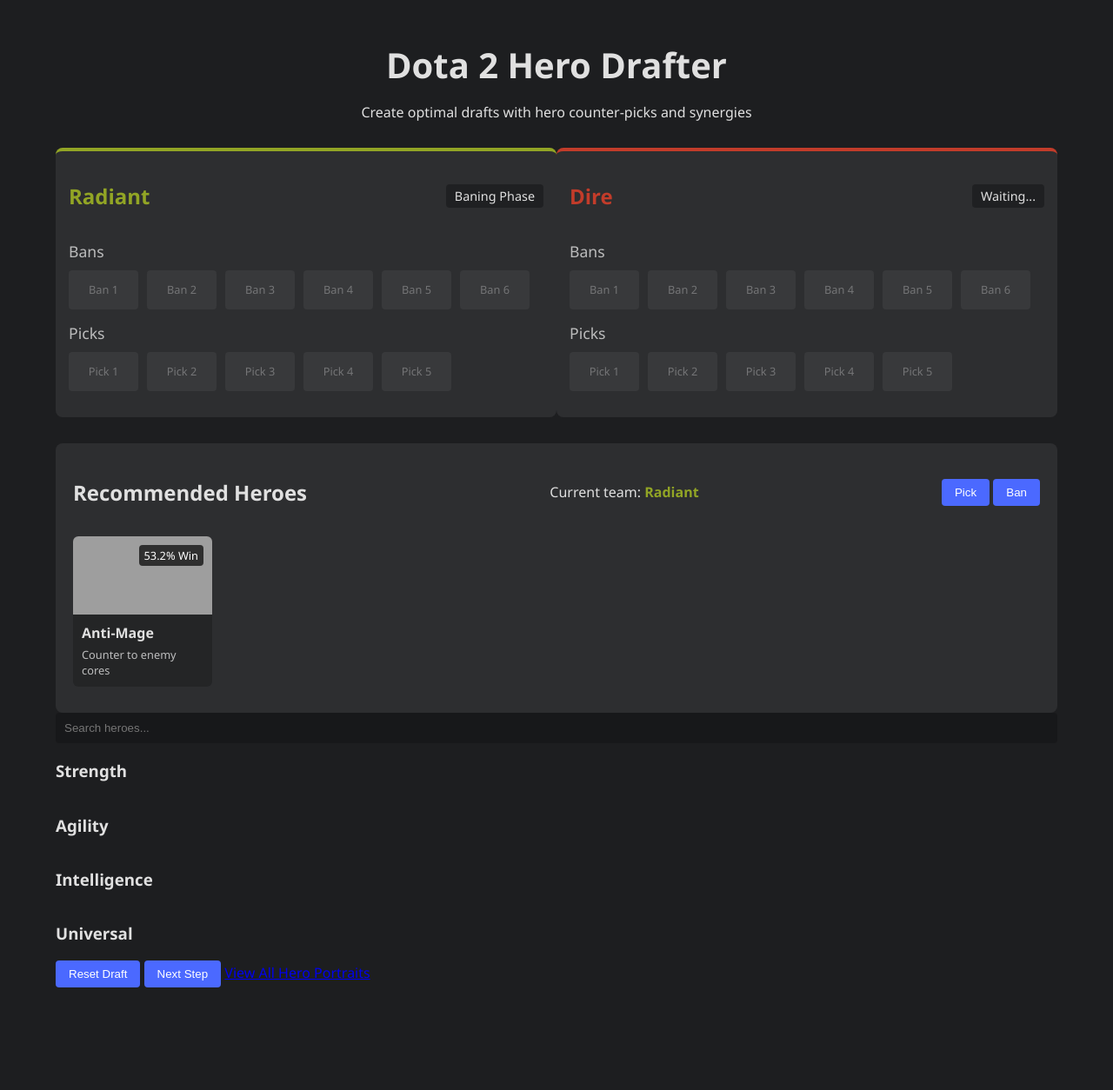
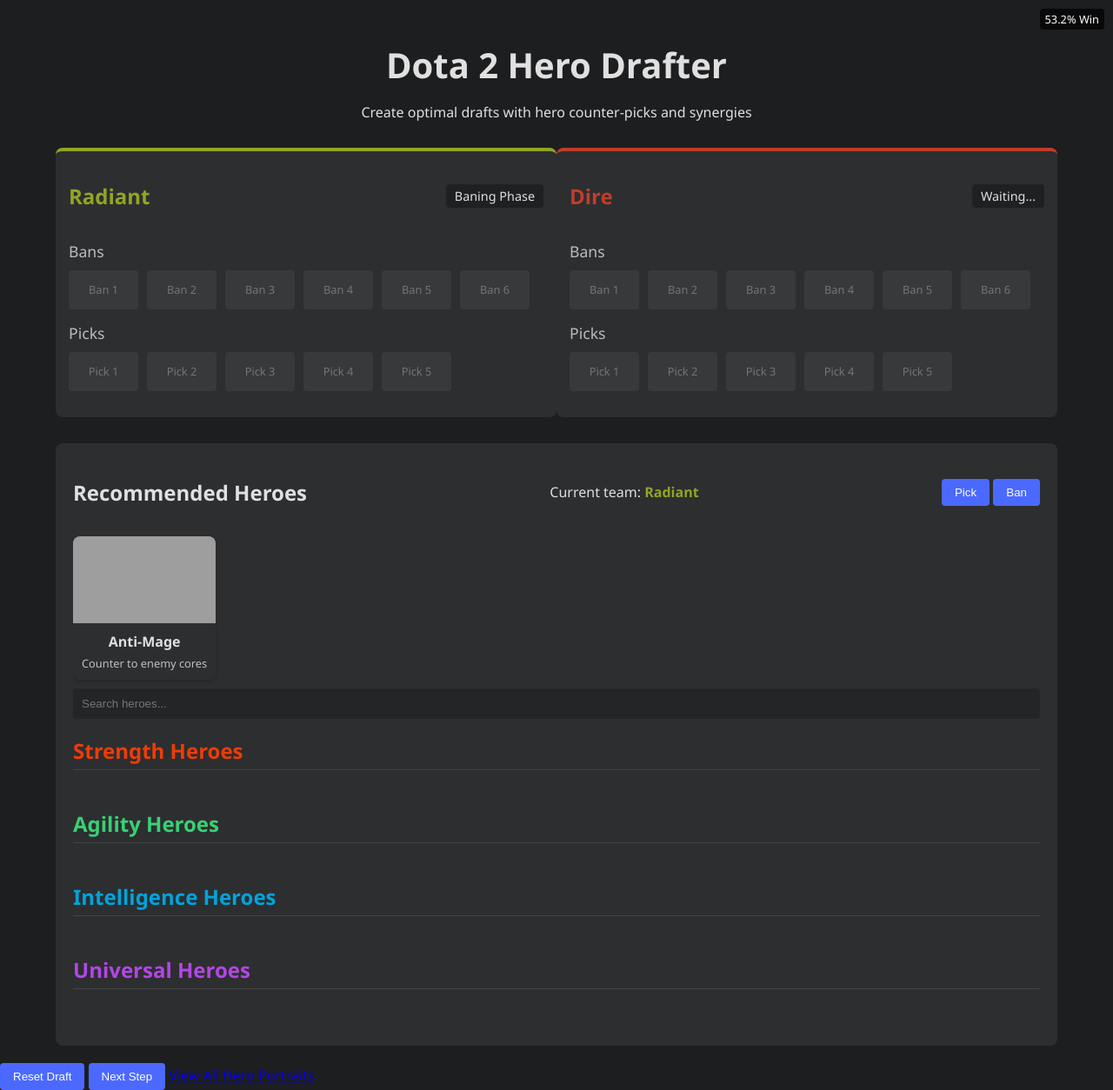
Before and after one commit to MadsRP/DOTADrafter, a Flask app: page / in a window 1280 px wide. Shown: the whole page at 87% size. Before the commit the page ends 1136 px from the top, so only its background shows below. Run offline with Flask 3, Linux system fonts and the light colour scheme; data that the repository does not hold is empty; parts of the project's set-up code (start-up, migrations or seed data) failed here and were passed over; grey boxes are pictures that could not be loaded.

Commit message:
Full List of Heroes gotten from API.

```diff
--- a/app.py
+++ b/app.py
@@ -32,27 +32,8 @@
 @app.route('/')
 def index():
     hero_data = get_hero_data()
-    # Group heroes by primary attribute (str, agi, int)
-    heroes_by_attribute = {
-        'strength': [],
-        'agility': [],
-        'intelligence': [],
-        'universal': []
-    }
-
-    for hero in hero_data:
-        attribute = hero.get('primaryAttribute', 'universal').lower()
-        if attribute in heroes_by_attribute:
-            heroes_by_attribute[attribute].append(hero)
-
-    return render_template('index.html', heroes_by_attribute=heroes_by_attribute)
-
-
-# New route to show all hero portraits
-@app.route('/portraits')
-def portraits():
-    hero_data = get_hero_data()
-    return render_template('portraits.html', heroes=hero_data)
+    print(hero_data)
+    return render_template('index.html', heroes=hero_data)
 
 
 # API endpoint to get counter picks
--- a/data_collector.py
+++ b/data_collector.py
@@ -149,8 +149,7 @@
             processed_hero = {
                 "id": hero["id"],
                 "displayName": hero["displayName"],
-                "shortName": hero["shortName"],
-                "winRate": 50.0  # Default win rate
+                "shortName": hero["shortName"]
             }
 
             # Extract primaryAttribute from stats if available
@@ -189,11 +188,6 @@
 
     # Create directory for hero images if it doesn't exist
     os.makedirs('static/images/heroes', exist_ok=True)
-
-    # Create placeholder image if it doesn't exist
-    placeholder_path = 'static/images/heroes/placeholder.jpg'
-    if not os.path.exists(placeholder_path):
-        create_placeholder_image()
 
     for hero in heroes:
         hero_id = hero['id']
@@ -265,51 +259,6 @@
 
                 except Exception as od_e:
                     print(f"All download attempts failed for {hero_name}")
-
-
-def create_placeholder_image():
-    """Create a simple placeholder image"""
-    try:
-        from PIL import Image, ImageDraw, ImageFont
-
-        # Create a new image with a dark background
-        width, height = 300, 300
-        img = Image.new('RGB', (width, height), color=(45, 46, 48))
-
-        # Get a drawing context
-        d = ImageDraw.Draw(img)
-
-        # Draw text
-        text = "No Image"
-        try:
-            # Try to use a system font
-            font = ImageFont.truetype("arial.ttf", 30)
-        except:
-            # Fallback to default font
-            font = ImageFont.load_default()
-
-        # Calculate text position to center it
-        try:
-            textwidth, textheight = d.textsize(text, font)
-        except:
-            # For newer PIL versions
-            textwidth, textheight = d.textbbox((0, 0), text, font)[2:4]
-
-        x = (width - textwidth) // 2
-        y = (height - textheight) // 2
-
-        # Draw text in white
-        d.text((x, y), text, fill=(200, 200, 200), font=font)
-
-        # Save the image
-        img.save('static/images/heroes/placeholder.jpg')
-        print("Placeholder image created")
-
-    except ImportError:
-        print("PIL not available, creating empty placeholder")
-        # Create an empty file if PIL is not available
-        with open('static/images/heroes/placeholder.jpg', 'wb') as f:
-            f.write(b'')
 
 
 def fetch_match_data(limit=100, min_rank=70):
--- a/static/css/styles.css
+++ b/static/css/styles.css
@@ -165,13 +165,18 @@
     padding-bottom: 10px;
 }
 
+.hero-grid {
+    display: grid;
+    grid-template-columns: repeat(auto-fill, minmax(120px, 1fr));
+    gap: 15px;
+}
+
 .hero-card {
-    flex: 0 0 auto;
-    width: 160px;
-    background-color: rgba(0, 0, 0, 0.2);
-    border-radius: 6px;
+    background-color: var(--panel-color);
+    border-radius: 8px;
     overflow: hidden;
     transition: transform 0.2s;
+    box-shadow: 0 2px 5px rgba(0, 0, 0, 0.2);
 }
 
 .hero-card:hover {
@@ -179,8 +184,7 @@
 }
 
 .hero-image {
-    position: relative;
-    height: 90px;
+    height: 100px;
     overflow: hidden;
 }
 
@@ -188,6 +192,47 @@
     width: 100%;
     height: 100%;
     object-fit: cover;
+}
+
+.hero-info {
+    padding: 10px;
+    text-align: center;
+}
+
+.hero-name {
+    font-weight: bold;
+    margin-bottom: 5px;
+}
+
+.hero-attribute {
+    font-size: 0.8em;
+    opacity: 0.7;
+}
+
+.attribute-section {
+    margin-bottom: 30px;
+}
+
+.attribute-section h2 {
+    margin-bottom: 15px;
+    padding-bottom: 5px;
+    border-bottom: 1px solid rgba(255, 255, 255, 0.1);
+}
+
+.strength h2 {
+    color: #ec3d06;
+}
+
+.agility h2 {
+    color: #39d075;
+}
+
+.intelligence h2 {
+    color: #00a4db;
+}
+
+.universal h2 {
+    color: #b346e7;
 }
 
 .confidence {
@@ -222,31 +267,6 @@
     padding: 20px;
 }
 
-.hero-grid {
-    display: grid;
-    grid-template-columns: repeat(auto-fill, minmax(60px, 1fr));
-    gap: 10px;
-}
-
-.hero-grid-item {
-    width: 60px;
-    height: 34px;
-    border-radius: 4px;
-    overflow: hidden;
-    cursor: pointer;
-    transition: transform 0.1s;
-}
-
-.hero-grid-item:hover {
-    transform: scale(1.05);
-}
-
-.hero-grid-item img {
-    width: 100%;
-    height: 100%;
-    object-fit: cover;
-}
-
 .hero-search {
     display: flex;
     margin-bottom: 15px;
--- a/templates/index.html
+++ b/templates/index.html
@@ -86,68 +86,95 @@
         <div class="hero-recommendations" id="hero-recommendations">
             <!-- Will be populated with recommendations -->
         </div>
-    </div>
+
 
     <div class="hero-grid-container">
         <div class="hero-search">
             <input type="text" id="hero-search" placeholder="Search heroes...">
         </div>
 
-        <div class="hero-attributes">
-            <div class="attribute-section">
-                <h3>Strength</h3>
-                <div class="hero-grid" id="strength-heroes">
-                    {% for hero in heroes_by_attribute.strength %}
-                    <div class="hero-grid-item" data-id="{{ hero.id }}" data-name="{{ hero.displayName }}" data-win-rate="{{ hero.winRate }}">
-                        <img src="{{ url_for('static', filename='images/heroes/' + hero.id|string + '.jpg') }}" alt="{{ hero.displayName }}" onerror="this.src='{{ url_for('static', filename='images/heroes/placeholder.jpg') }}'">
-                        <div class="hero-win-rate">{{ hero.winRate }}%</div>
+        <div class="attribute-section strength">
+            <h2>Strength Heroes</h2>
+            <div class="hero-grid">
+                {% for hero in heroes %}
+                {% if hero.primaryAttribute == "str" %}
+                <div class="hero-card">
+                    <div class="hero-image">
+                        <img src="{{ url_for('static', filename='/images/heroes/' + hero.id|string + '.jpg') }}"
+                             alt="{{ hero.displayName }}"
+                             onerror="this.src='{{ url_for('static', filename='images/heroes/placeholder.jpg') }}'">
+                    </div>
+                    <div class="hero-info">
                         <div class="hero-name">{{ hero.displayName }}</div>
                     </div>
-                    {% endfor %}
                 </div>
+                {% endif %}
+                {% endfor %}
             </div>
+        </div>
 
-            <div class="attribute-section">
-                <h3>Agility</h3>
-                <div class="hero-grid" id="agility-heroes">
-                    {% for hero in heroes_by_attribute.agility %}
-                    <div class="hero-grid-item" data-id="{{ hero.id }}" data-name="{{ hero.displayName }}" data-win-rate="{{ hero.winRate }}">
-                        <img src="{{ url_for('static', filename='images/heroes/' + hero.id|string + '.jpg') }}" alt="{{ hero.displayName }}" onerror="this.src='{{ url_for('static', filename='images/heroes/placeholder.jpg') }}'">
-                        <div class="hero-win-rate">{{ hero.winRate }}%</div>
+        <div class="attribute-section agility">
+            <h2>Agility Heroes</h2>
+            <div class="hero-grid">
+                {% for hero in heroes %}
+                {% if hero.primaryAttribute == "agi" %}
+                <div class="hero-card">
+                    <div class="hero-image">
+                        <img src="{{ url_for('static', filename='/images/heroes/' + hero.id|string + '.jpg') }}"
+                             alt="{{ hero.displayName }}"
+                             onerror="this.src='{{ url_for('static', filename='images/heroes/placeholder.jpg') }}'">
+                    </div>
+                    <div class="hero-info">
                         <div class="hero-name">{{ hero.displayName }}</div>
                     </div>
-                    {% endfor %}
                 </div>
+                {% endif %}
+                {% endfor %}
             </div>
+        </div>
 
-            <div class="attribute-section">
-                <h3>Intelligence</h3>
-                <div class="hero-grid" id="intelligence-heroes">
-                    {% for hero in heroes_by_attribute.intelligence %}
-                    <div class="hero-grid-item" data-id="{{ hero.id }}" data-name="{{ hero.displayName }}" data-win-rate="{{ hero.winRate }}">
-                        <img src="{{ url_for('static', filename='images/heroes/' + hero.id|string + '.jpg') }}" alt="{{ hero.displayName }}" onerror="this.src='{{ url_for('static', filename='images/heroes/placeholder.jpg') }}'">
-                        <div class="hero-win-rate">{{ hero.winRate }}%</div>
+        <div class="attribute-section intelligence">
+            <h2>Intelligence Heroes</h2>
+            <div class="hero-grid">
+                {% for hero in heroes %}
+                {% if hero.primaryAttribute == "int" %}
+                <div class="hero-card">
+                    <div class="hero-image">
+                        <img src="{{ url_for('static', filename='images/heroes/' + hero.id|string + '.jpg') }}"
+                             alt="{{ hero.displayName }}"
+                             onerror="this.src='{{ url_for('static', filename='images/heroes/placeholder.jpg') }}'">
+                    </div>
+                    <div class="hero-info">
                         <div class="hero-name">{{ hero.displayName }}</div>
                     </div>
-                    {% endfor %}
                 </div>
+                {% endif %}
+                {% endfor %}
             </div>
+        </div>
 
-            <div class="attribute-section">
-                <h3>Universal</h3>
-                <div class="hero-grid" id="universal-heroes">
-                    {% for hero in heroes_by_attribute.universal %}
-                    <div class="hero-grid-item" data-id="{{ hero.id }}" data-name="{{ hero.displayName }}" data-win-rate="{{ hero.winRate }}">
-                        <img src="{{ url_for('static', filename='images/heroes/' + hero.id|string + '.jpg') }}" alt="{{ hero.displayName }}" onerror="this.src='{{ url_for('static', filename='images/heroes/placeholder.jpg') }}'">
-                        <div class="hero-win-rate">{{ hero.winRate }}%</div>
+        <div class="attribute-section universal">
+            <h2>Universal Heroes</h2>
+            <div class="hero-grid">
+                {% for hero in heroes %}
+                {% if hero.primaryAttribute == "all" or not hero.primaryAttribute %}
+                <div class="hero-card">
+                    <div class="hero-image">
+                        <img src="{{ url_for('static', filename='images/heroes/' + hero.id|string + '.jpg') }}"
+                             alt="{{ hero.displayName }}"
+                             onerror="this.src='{{ url_for('static', filename='images/heroes/placeholder.jpg') }}'">
+                    </div>
+                    <div class="hero-info">
                         <div class="hero-name">{{ hero.displayName }}</div>
                     </div>
-                    {% endfor %}
                 </div>
+                {% endif %}
+                {% endfor %}
             </div>
         </div>
+        </div>
     </div>
-
+</div>
     <div class="draft-tools">
         <button id="reset-draft">Reset Draft</button>
         <button id="next-step">Next Step</button>
@@ -155,11 +182,6 @@
     </div>
 </div>
 
-<div>
-    <ul>
-
-    </ul>
-</div>
 <!-- Fix for JavaScript file path -->
 <script src="{{ url_for('static', filename='js/app.js') }}"></script>
 </body>
```
Also changed, not shown: static/css/portraits.css (deleted, +0 -113 lines), templates/portraits.html (deleted, +0 -114 lines).
